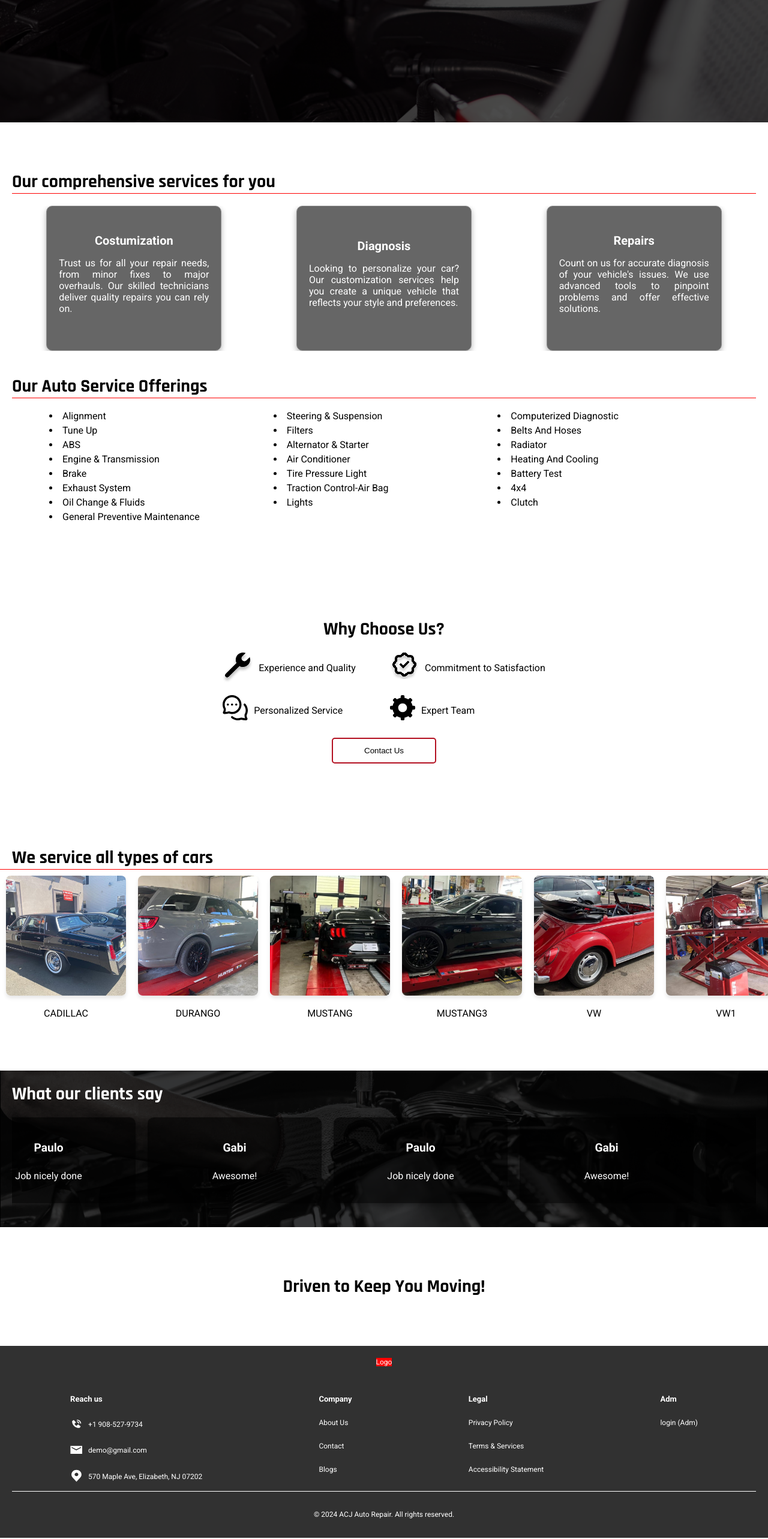
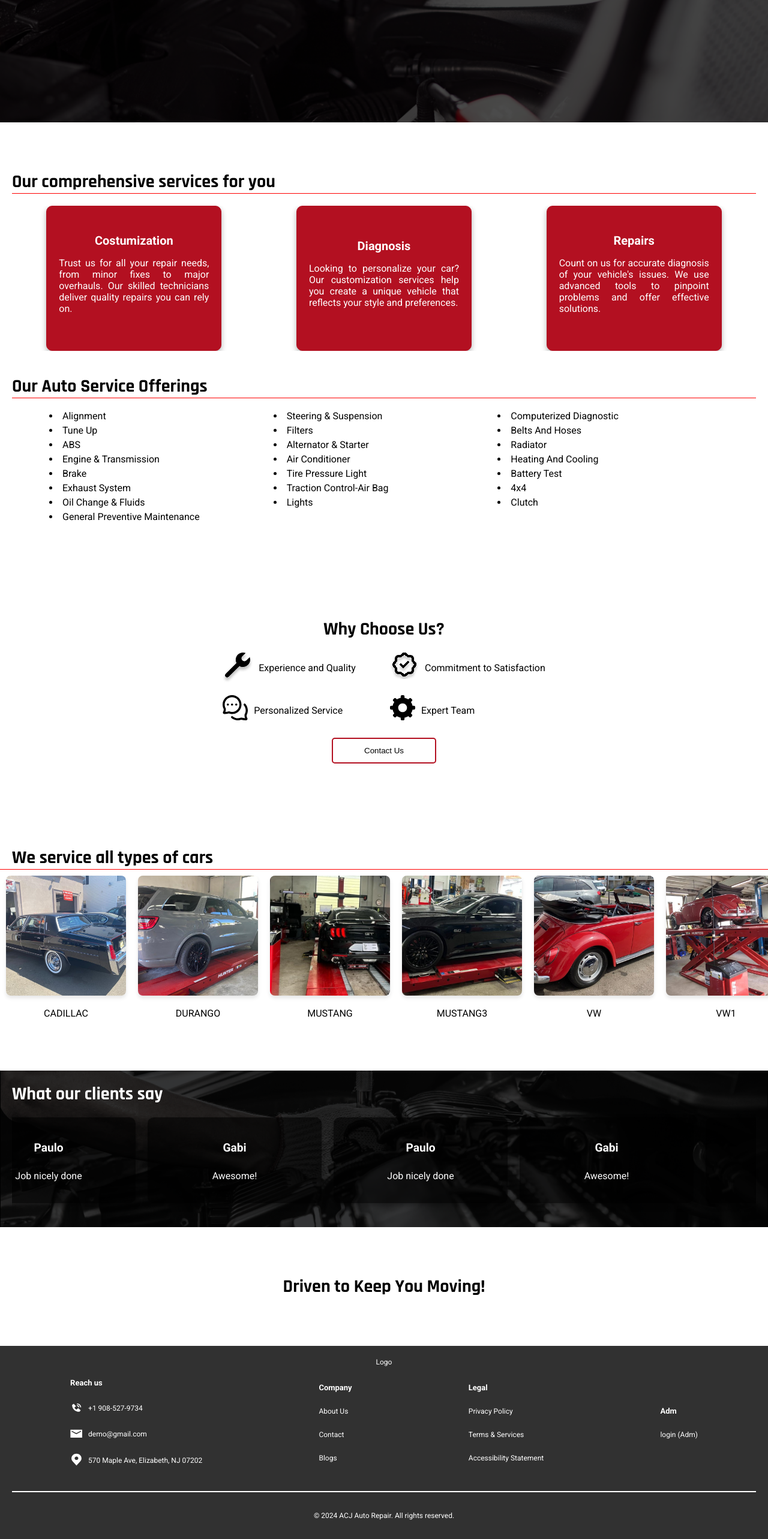
Before and after one commit to paulooliveira152012/acj, a React (Create React App) app: page / in a window 1280 px wide. Shown: the part 596-3162 px from the top of the page at 60% size. Built offline with nearby package versions, Linux system fonts and the light colour scheme.

Commit message:
adjusting footer

```diff
--- a/src/pages/About.js
+++ b/src/pages/About.js
@@ -75,7 +75,7 @@ const About = () => {
 
         <button>Contact Us</button>
 
-        <div className="session">
+        <div className="session" style={{marginTop: "0"}}>
 
           <div className="working-hours">
             <h2>Hours of Operation</h2>
--- a/src/pages/OurServices.js
+++ b/src/pages/OurServices.js
@@ -27,7 +27,9 @@ const OurServices = () => {
     <>
       <Header className="blackHeader"/>
     <div className="contentContainer">
+
       <article className="session" style={{marginBottom: 0}}>
+      <h2 className="pageTitle"> /Our Services</h2>
         <h1>Our Services</h1>
         <p>
           We specialize in delivering tailored solutions designed to meet your
@@ -52,7 +54,7 @@ const OurServices = () => {
 
         <br></br>
 
-        <h2>Our Machinery</h2>
+        <h1>Our Machinery</h1>
         <p>
           We are equipped with advanced, state-of-the-art machinery that ensures
           precision, efficiency, and exceptional quality in every project. From
@@ -94,7 +96,7 @@ const OurServices = () => {
           </div>
         </div>
       )}
-      <button>Contact Us</button>
+      <button style={{marginBottom: "80px"}}>Contact Us</button>
     </div>
     </>
   );
--- a/src/styles/style.css
+++ b/src/styles/style.css
@@ -68,6 +68,7 @@ body {
 
 .content {
     flex: 1;
+    min-height: 60vh;
 }
 
 h1, h2 {
@@ -120,7 +121,7 @@ ul {
 
 /* Title Style for Other Pages (Light Background) */
 .header.blackHeader .title {
-    color: black; /* Black title for light backgrounds */
+
 }
 
 /* BurgerMenu Styles for Light Background */
@@ -464,8 +465,8 @@ ul {
 .businessInfoContainer .servicesContainer .container {
     height: 200px;
     width: 100%;
-    /* background-color: rgba(58, 54, 54, 0.479); */
-    border: 1px solid #909090;
+    background-color: #B31021;
+    border: 1px solid #B31021;
 }
 
 .businessInfoContainer .servicesContainer h2 {
@@ -766,7 +767,7 @@ a {
 
 .footer {
     width: 100%;
-    height: 40vh;
+    min-height: 40vh;
     display: flex;
     flex-direction: column;
     color: white;
@@ -865,10 +866,28 @@ a {
 
 .footer .logoContainer {
     /* flex: 1; */
-    background-color: red;
+    /* background-color: red; */
     display: flex;
     justify-content: center;
     align-items: center;
+}
+
+@media screen and (max-width: 500px) {
+    .footer {
+        height: 100%;
+    }
+
+    .footerContent {
+        /* background-color: red; */
+        flex-direction: column;
+        align-items: center;
+        /* justify-content: center; */
+        text-align: center;
+    }
+
+    .footerContent ul {
+        align-items: center;
+    }
 }
 
 
@@ -1094,6 +1113,10 @@ margin-top: 50px;
     color: #2B2B2B;
 }
 
+article h1 {
+    color: #3F0B0B;
+}
+
 @media screen and (max-width: 900px) {
     .contentContainer {
         width: 100%;
@@ -1115,7 +1138,6 @@ margin-top: 50px;
     margin: auto;
     cursor: pointer;
     margin-bottom: 25px;
-
 }
 
 .aboutContainer button:hover {
```
